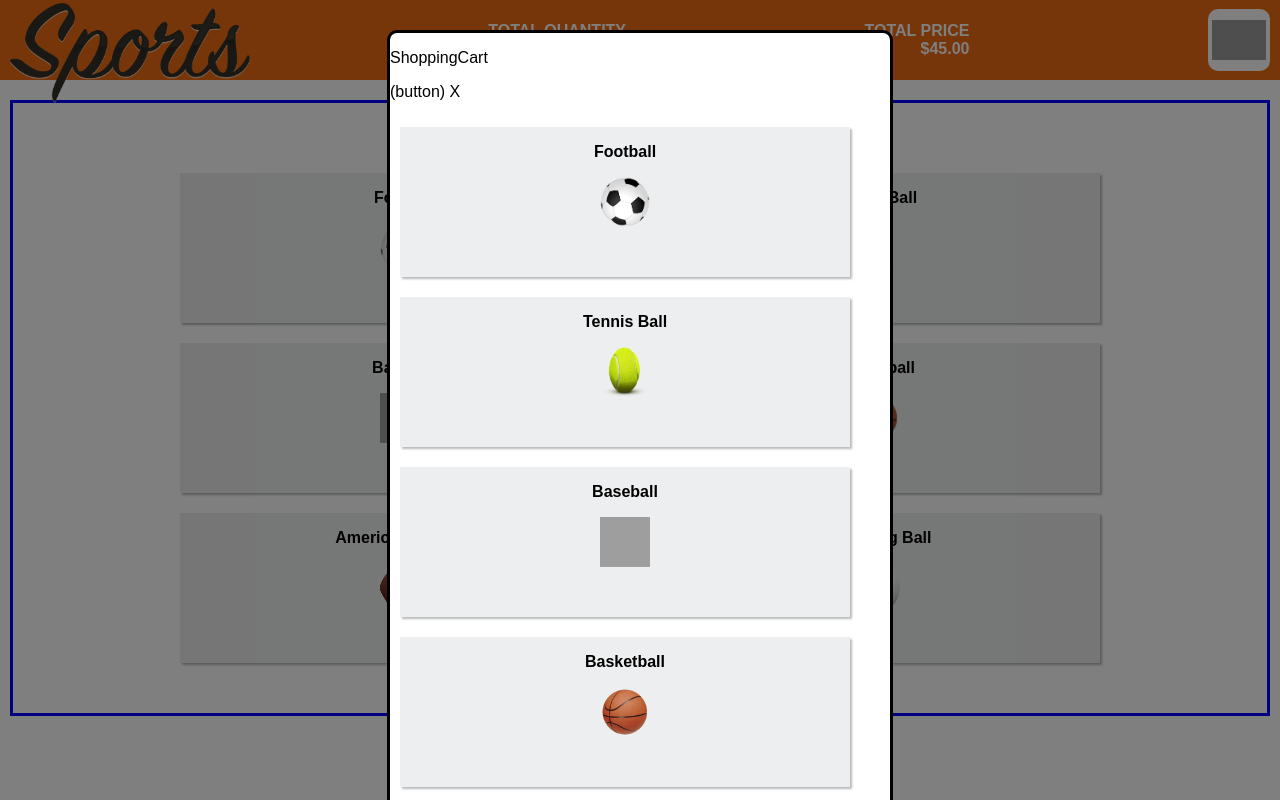
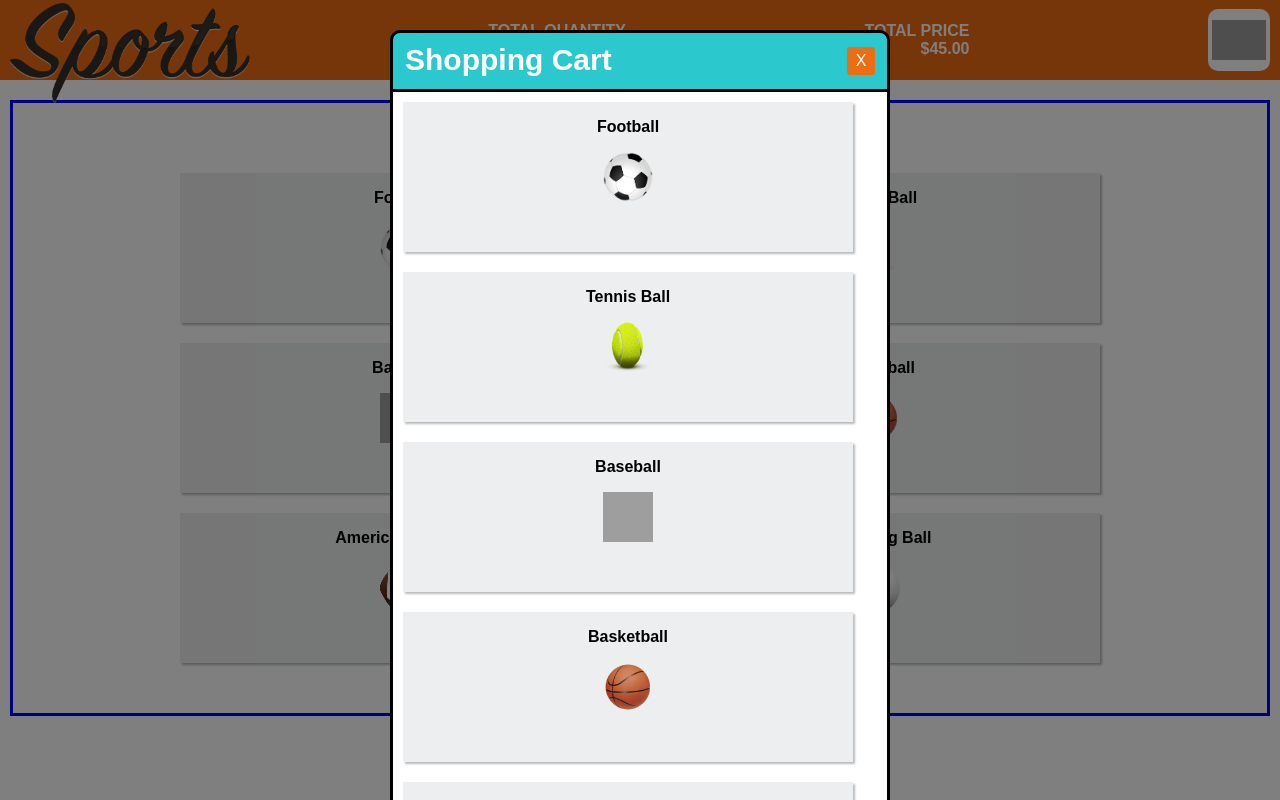
Before and after one commit to bananno/store-order, a React app: page / in a window 1280 px wide. Both pictures are taken after a click on the element 1238 px from the left and 40 px from the top of the page. Built offline with nearby package versions, Linux system fonts and the light colour scheme; grey boxes are pictures that could not be loaded.

Commit message:
Styling - Add styling to buttons in the shoppingcart

```diff
--- a/src/components/ShoppingCart/ShoppingCart.css
+++ b/src/components/ShoppingCart/ShoppingCart.css
@@ -1,8 +1,5 @@
 .ShoppingCart {
     width: 50%;
-    border: 3px solid black;
-    border-radius: 10px;
-    background-color: white;
     margin: auto;
     margin-top: 30px;
     margin-bottom: 30px;
@@ -13,3 +10,58 @@
         width: 500px;
     }
 }
+
+.ShoppingCart button {
+    cursor: pointer;
+    border: none;
+    color: white;
+    padding: 5px;
+    text-align: center;
+    text-decoration: none;
+    font-size: 16px;
+    margin: 4px 2px;
+    border-radius: 3px;
+}
+
+.XButton {
+    background-color: #ed6d12;
+    height: 28px;
+    width: 28px;
+}
+
+.CheckoutButton {
+    background-color: #2bc9ce;
+}
+
+.CloseButton {
+    background-color: #ed6d12;
+}
+
+.TopBar {
+    border: 3px solid black;
+    border-radius: 10px 10px 0 0;
+    color: white;
+    font-weight: bold;
+    background-color: #2bc9ce;
+    padding: 10px;
+    padding-left: 12px;
+    font-size: 30px;
+    display: flex;
+    justify-content: space-between;
+}
+
+.MainSection {
+    background-color: white;
+    border-left: 3px solid black;
+    border-right: 3px solid black;
+    border-bottom: 3px solid black;
+    border-radius: 0 0 10px 10px;
+}
+
+.BottomBar {
+    display: flex;
+    justify-content: space-between;
+    padding: 10px;
+    padding-left: 20px;
+    padding-right: 20px;
+}
--- a/src/components/ShoppingCart/ShoppingCart.js
+++ b/src/components/ShoppingCart/ShoppingCart.js
@@ -6,15 +6,21 @@ import MenuCard from '../MenuCard/MenuCard';
 const shoppingCart = (props) => {
   return (
     <div className={classes.ShoppingCart}>
-      <p>ShoppingCart</p>
-      <p>(button) X</p>
+      <div className={classes.TopBar}>
+        Shopping Cart
+        <button className={classes.XButton}>X</button>
+      </div>
 
-      {itemList.map((items, i) => (
-        <MenuCard name={items.name} img={items.img} key={i}/>
-      ))}
+      <div className={classes.MainSection}>
+        {itemList.map((items, i) => (
+          <MenuCard name={items.name} img={items.img} key={i}/>
+        ))}
 
-      <p>(button) Checkout Now</p>
-      <p>(button) Close</p>
+        <div className={classes.BottomBar}>
+          <button className={classes.CheckoutButton}>Checkout</button>
+          <button className={classes.CloseButton}>Close</button>
+        </div>
+      </div>
     </div>
   );
 };
```
